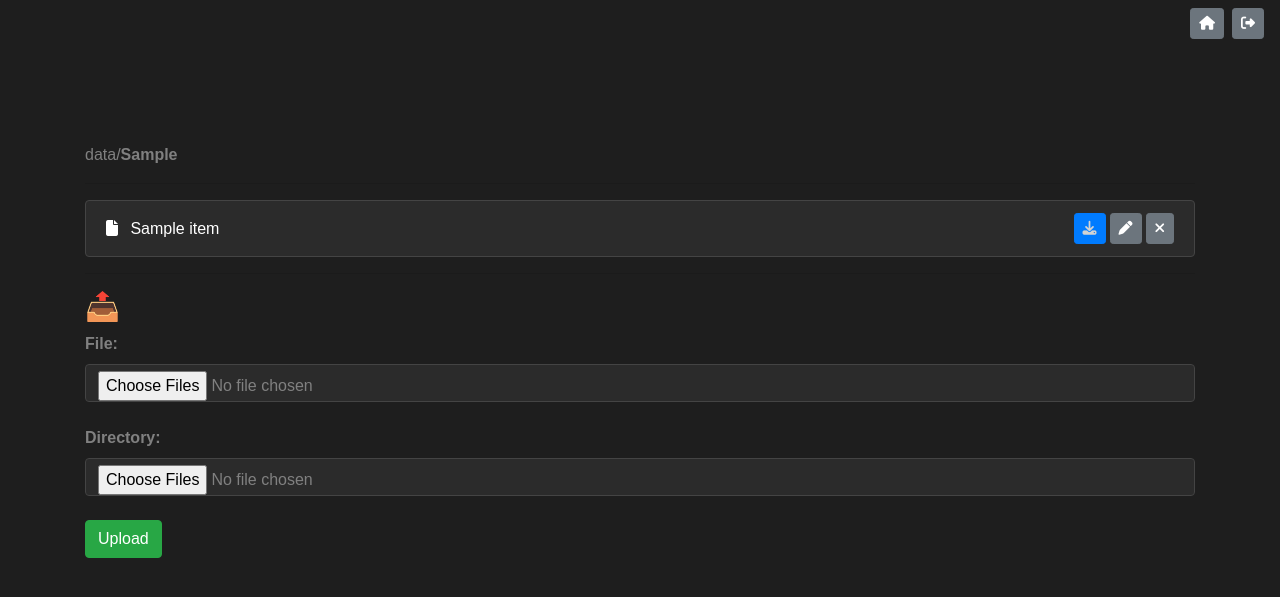
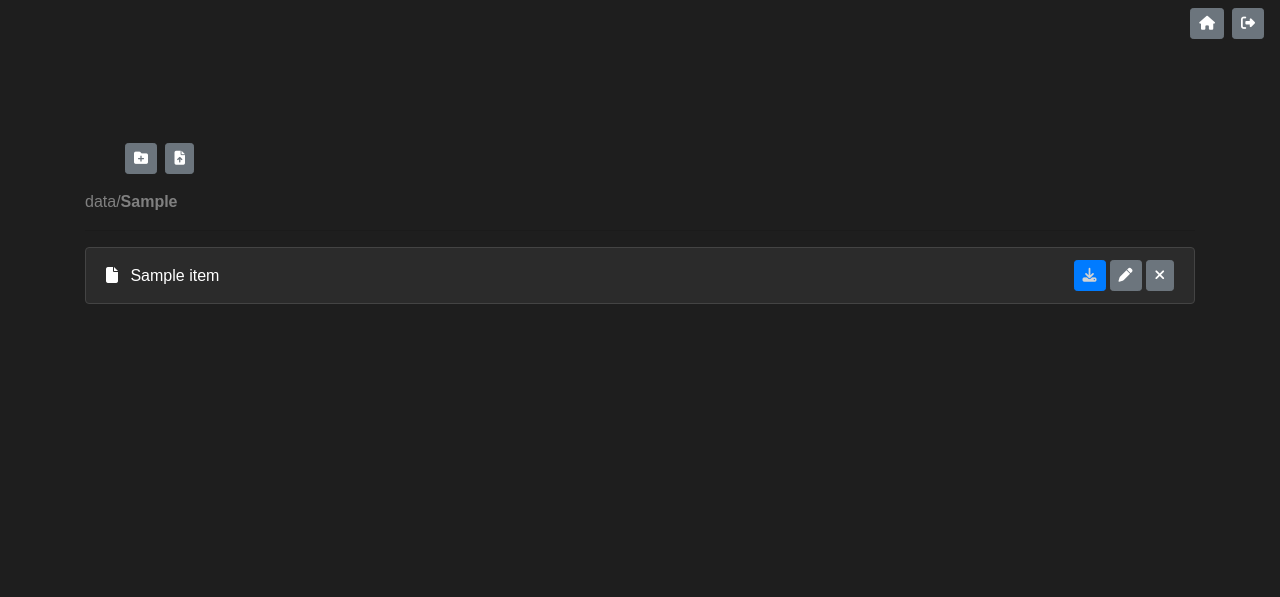
Before and after one commit to bon3k/radiobit, a Flask app: template stream/web_app/templates/file_manager.html in a window 1280 px wide. Shown: the top 597 px of the page. Run offline with Flask 3, Linux system fonts and the light colour scheme; the template is opened without the code that fills it: most values are stand-ins (such as "Sample title", 1, 10 or a date in 2020); parts of the project's set-up code (start-up, migrations or seed data) failed here and were passed over; some libraries are stand-ins or nearby versions.

Commit message:
simplify file upload interface

```diff
--- a/stream/web_app/templates/file_manager.html
+++ b/stream/web_app/templates/file_manager.html
@@ -4,11 +4,14 @@
     <meta charset="UTF-8">
     <meta name="viewport" content="width=device-width, initial-scale=1.0">
     <title>file manager</title>
+
     <link rel="stylesheet" href="https://cdnjs.cloudflare.com/ajax/libs/font-awesome/6.5.0/css/all.min.css">
     <link rel="stylesheet" href="https://stackpath.bootstrapcdn.com/bootstrap/4.5.2/css/bootstrap.min.css">
     <link rel="stylesheet" href="{{ url_for('static', filename='style.css') }}">
 </head>
+
 <body>
+
     <div class="d-flex justify-content-end align-items-center mb-3 px-3 py-2">
         <a href="{{ url_for('index') }}" class="btn btn-secondary btn-sm mr-2">
             <i class="fas fa-house"></i>
@@ -18,28 +21,55 @@
             <i class="fas fa-sign-out-alt"></i>
         </a>
     </div>
+
     <div class="container mt-5 pb-5">
+
         <div class="pt-5"></div>
 
+        <div class="d-flex align-items-center mb-3 px-3">
+
+            <div>
                 {% if has_audio or has_m3u %}
-        <div class="mb-3">
-            <button class="btn btn-sm btn-warning" id="recreateBtn">♻ Recreate playlist</button>
+                    <button class="btn btn-sm btn-warning" id="recreateBtn">
+                        <i class="fas fa-recycle"></i> Recreate m3u
+                    </button>
 
                     {% if has_m3u %}
-                <button class="btn btn-sm btn-info" id="shuffleBtn">🔀 Shuffle playlist</button>
-            {% endif %}
-        </div>
+                    <button class="btn btn-sm btn-info" id="shuffleBtn">
+                        <i class="fas fa-shuffle"></i> Shuffle
+                    </button>
                     {% endif %}
 
+                {% endif %}
+
+                <button class="btn btn-secondary btn-sm mr-1 ml-4"
+                        id="uploadFolderBtn"
+                        title="Upload folder">
+                    <i class="fas fa-folder-plus"></i>
+                </button>
+
+                <button class="btn btn-secondary btn-sm"
+                        id="uploadFilesBtn"
+                        title="Upload files">
+                    <i class="fas fa-file-arrow-up"></i>
+                </button>
+
+
+            </div>
+
+        </div>
+
         <div class="d-flex align-items-center mb-3">
+
             {% if parent_path %}
-                <a href="{{ url_for('file_manager', path=parent_path) }}" class="btn btn-secondary btn-sm mr-3">
+                <a href="{{ url_for('file_manager', path=parent_path) }}"
+                   class="btn btn-secondary btn-sm mr-3">
                     <i class="fas fa-arrow-up"></i>
                 </a>
             {% endif %}
+
             <span>data/<strong>{{ current_path }}</strong></span>
 
-            <!-- play carpeta completa -->
             {% if has_audio %}
                 <a href="{{ url_for('web_player', path=current_path) }}"
                    class="btn btn-sm btn-purple ml-3"
@@ -47,25 +77,28 @@
                     ▶ Play
                 </a>
             {% endif %}
+
         </div>
 
         <hr>
 
         {% set protected_items = ['main-mix', 'stream-images', 'streams.json'] %}
-
-        <!-- extensiones multimedia -->
         {% set media_exts = ('.mp3','.wav','.flac','.ogg','.aac','.m4a','.mp4','.webm','.ogv','.mkv') %}
 
         <ul class="list-group">
+
             {% for item in items %}
+
             <li class="list-group-item d-flex justify-content-between align-items-center">
 
                 {% if item.is_dir %}
+
                     <a href="{{ url_for('file_manager', path=item.path) }}">
                         <i class="fas fa-folder mr-2"></i>{{ item.name }}
                     </a>
 
                     {% if item.name not in protected_items %}
+
                     <div class="d-flex align-items-center">
 
                         <button class="btn btn-sm btn-secondary mr-1 rename-button"
@@ -90,6 +123,7 @@
                 {% else %}
 
                     <span>
+
                         {% if item.name.lower().endswith(('.mp4','.webm','.ogv','.mkv')) %}
                             <i class="fas fa-film mr-2"></i>
                         {% elif item.name.lower().endswith(media_exts) %}
@@ -97,12 +131,13 @@
                         {% else %}
                             <i class="fas fa-file mr-2"></i>
                         {% endif %}
+
                         {{ item.name }}
+
                     </span>
 
                     <div class="d-flex align-items-center">
 
-                            <!-- boton individual de play -->
                         {% if item.name.lower().endswith(media_exts) %}
                         <a href="{{ url_for('web_player', path=item.path) }}"
                            class="btn btn-sm btn-purple mr-1"
@@ -118,7 +153,7 @@
                         </a>
 
                         {% if item.name not in protected_items %}
-                                <!-- renombrar -->
+
                         <button class="btn btn-sm btn-secondary mr-1 rename-button"
                                 data-path="{{ item.path }}"
                                 data-name="{{ item.name }}"
@@ -127,7 +162,6 @@
                             <i class="fas fa-pen"></i>
                         </button>
 
-                                <!-- borrar -->
                         <button class="btn btn-sm btn-secondary delete-button"
                                 data-path="{{ item.path }}"
                                 data-folder="false"
@@ -138,51 +172,82 @@
                         {% endif %}
 
                     </div>
+
                 {% endif %}
+
             </li>
+
             {% endfor %}
+
         </ul>
 
-        <hr>
-        <h3>📤</h3>
-        <form action="{{ url_for('upload_file', path=current_path) }}" method="POST" enctype="multipart/form-data">
-            <label><strong>File:</strong></label>
-            <input type="file" name="files" class="form-control mb-2" multiple>
+        <!-- hidden form -->
 
-            <label class="mt-3"><strong>Directory:</strong></label>
-            <input type="file" name="files" class="form-control mb-2" webkitdirectory directory multiple>
+        <form id="uploadForm"
+              action="{{ url_for('upload_file', path=current_path) }}"
+              method="POST"
+              enctype="multipart/form-data">
 
-            <button type="submit" class="btn btn-success mt-3">Upload</button>
+            <input
+                id="fileInput"
+                type="file"
+                name="files"
+                multiple
+                hidden>
+
+            <input
+                id="folderInput"
+                type="file"
+                name="files"
+                webkitdirectory
+                directory
+                multiple
+                hidden>
+
         </form>
 
     </div>
 
     <script>
         document.querySelectorAll('.delete-button').forEach(button => {
+
             button.addEventListener('click', function () {
+
                 const filePath = this.dataset.path;
                 const isFolder = this.dataset.folder === 'true';
+
                 const message = isFolder
                     ? "Delete this folder and all its contents?"
                     : "Delete this file?";
 
                 if (confirm(message)) {
-                    fetch('/delete_file?path=' + encodeURIComponent(filePath), { method: 'POST' })
+
+                    fetch('/delete_file?path=' + encodeURIComponent(filePath), {
+                        method: 'POST'
+                    })
                     .then(response => response.json())
                     .then(data => {
+
                         if (data.success) {
                             location.reload();
                         } else {
                             alert("Error: " + data.error);
                         }
+
                     })
                     .catch(error => {
-                            console.error("Error en la solicitud:", error);
-                            alert("Error de red o del servidor.");
+
+                        console.error(error);
+                        alert("Network or server error.");
+
                     });
+
                 }
+
             });
+
         });
+
 
         document.querySelectorAll(".rename-button").forEach(button => {
 
@@ -224,36 +289,98 @@
 
         });
 
-        // --- Playlist actions ---
+
+        // --------------------------------------------------
+        // Upload buttons
+        // --------------------------------------------------
+
+        const uploadForm = document.getElementById("uploadForm");
+        const fileInput = document.getElementById("fileInput");
+        const folderInput = document.getElementById("folderInput");
+
+        document.getElementById("uploadFilesBtn")?.addEventListener("click", () => {
+            fileInput.click();
+        });
+
+        document.getElementById("uploadFolderBtn")?.addEventListener("click", () => {
+            folderInput.click();
+        });
+
+        fileInput?.addEventListener("change", () => {
+
+            if (fileInput.files.length)
+                uploadForm.submit();
+
+        });
+
+        folderInput?.addEventListener("change", () => {
+
+            if (folderInput.files.length)
+                uploadForm.submit();
+
+        });
+
+
+        // --------------------------------------------------
+        // Playlist actions
+        // --------------------------------------------------
+
         document.getElementById("recreateBtn")?.addEventListener("click", () => {
+
             fetch("/recreate_m3u", {
+
                 method: "POST",
-                headers: {"Content-Type": "application/x-www-form-urlencoded"},
+
+                headers: {
+                    "Content-Type": "application/x-www-form-urlencoded"
+                },
+
                 body: "path={{ current_path }}"
+
             })
             .then(r => r.json())
             .then(d => {
+
                 if (d.success) {
+
                     alert("Playlist recreated (" + d.tracks + " tracks)");
                     location.reload();
+
                 }
-            });
+
             });
 
+        });
+
+
         document.getElementById("shuffleBtn")?.addEventListener("click", () => {
+
             fetch("/shuffle_m3u", {
+
                 method: "POST",
-                headers: {"Content-Type": "application/x-www-form-urlencoded"},
+
+                headers: {
+                    "Content-Type": "application/x-www-form-urlencoded"
+                },
+
                 body: "path={{ current_path }}"
+
             })
             .then(r => r.json())
             .then(d => {
+
                 if (d.success) {
+
                     alert("Playlist shuffled");
                     location.reload();
+
                 }
+
             });
+
         });
+
     </script>
+
 </body>
 </html>
```
Lines whose indentation alone changed are shown as unchanged.
